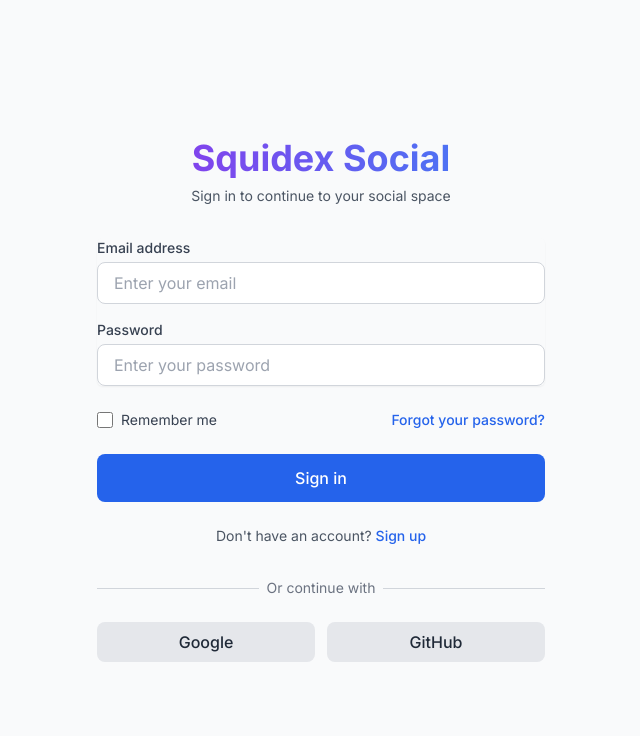
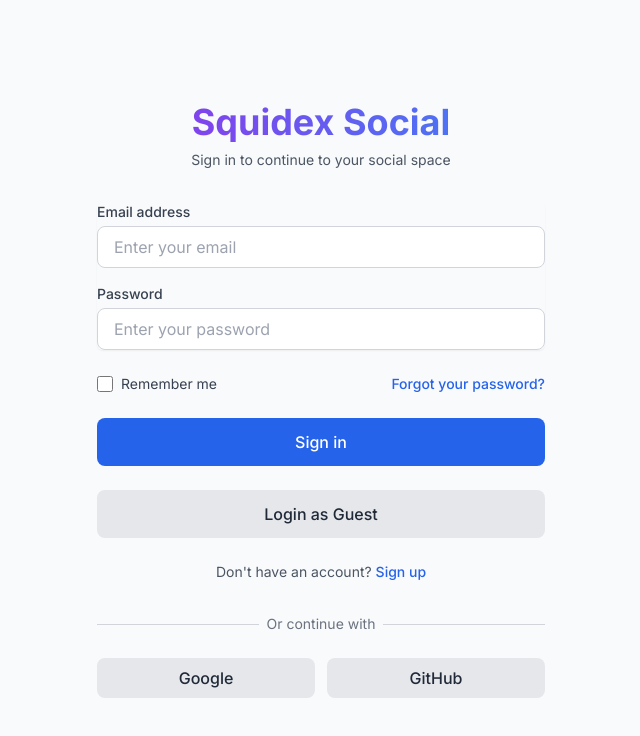
Before and after one commit to 0x1337Ahmed/social-media-application, a React (Create React App) app in the folder frontend/: page /login in a window 1280 px wide. Shown: the top 736 px of the page, without its empty margins (319-959 px from the left). Built offline with nearby package versions, Linux system fonts and the light colour scheme.

Commit message:
Add frontend/src/pages/Login.js 1749303488923

```diff
--- a/frontend/src/pages/Login.js
+++ b/frontend/src/pages/Login.js
@@ -4,7 +4,7 @@
 import { useTheme } from '../contexts/ThemeContext';
 
 const Login = () => {
-  const { login } = useAuth();
+  const { login, guestLogin } = useAuth();
   const { isDark } = useTheme();
   const [formData, setFormData] = useState({
     email: '',
@@ -24,6 +24,15 @@
     setLoading(true);
     try {
       await login(formData.email, formData.password);
+    } finally {
+      setLoading(false);
+    }
+  };
+
+  const handleGuestLogin = async () => {
+    setLoading(true);
+    try {
+      await guestLogin();
     } finally {
       setLoading(false);
     }
@@ -119,6 +128,23 @@
             )}
           </button>
 
+          {/* Guest Login Button */}
+          <button
+            type="button"
+            disabled={loading}
+            onClick={handleGuestLogin}
+            className="btn-secondary w-full flex justify-center py-3 mt-4"
+          >
+            {loading ? (
+              <svg className="animate-spin h-5 w-5 text-gray-700" xmlns="http://www.w3.org/2000/svg" fill="none" viewBox="0 0 24 24">
+                <circle className="opacity-25" cx="12" cy="12" r="10" stroke="currentColor" strokeWidth="4"></circle>
+                <path className="opacity-75" fill="currentColor" d="M4 12a8 8 0 018-8V0C5.373 0 0 5.373 0 12h4zm2 5.291A7.962 7.962 0 014 12H0c0 3.042 1.135 5.824 3 7.938l3-2.647z"></path>
+              </svg>
+            ) : (
+              'Login as Guest'
+            )}
+          </button>
+
           {/* Sign up link */}
           <div className="text-center">
             <p className="text-sm text-gray-600 dark:text-gray-400">
```
